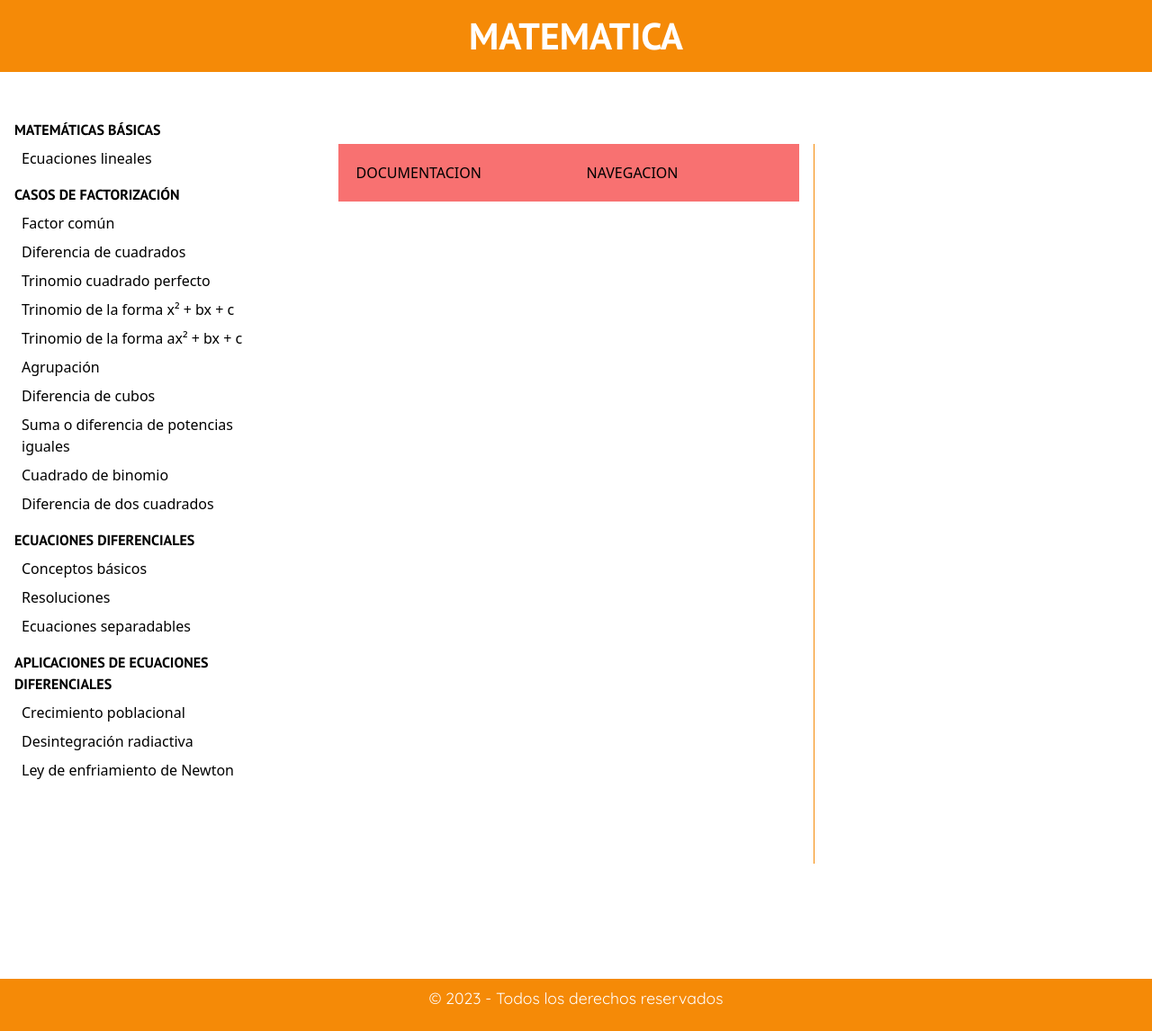
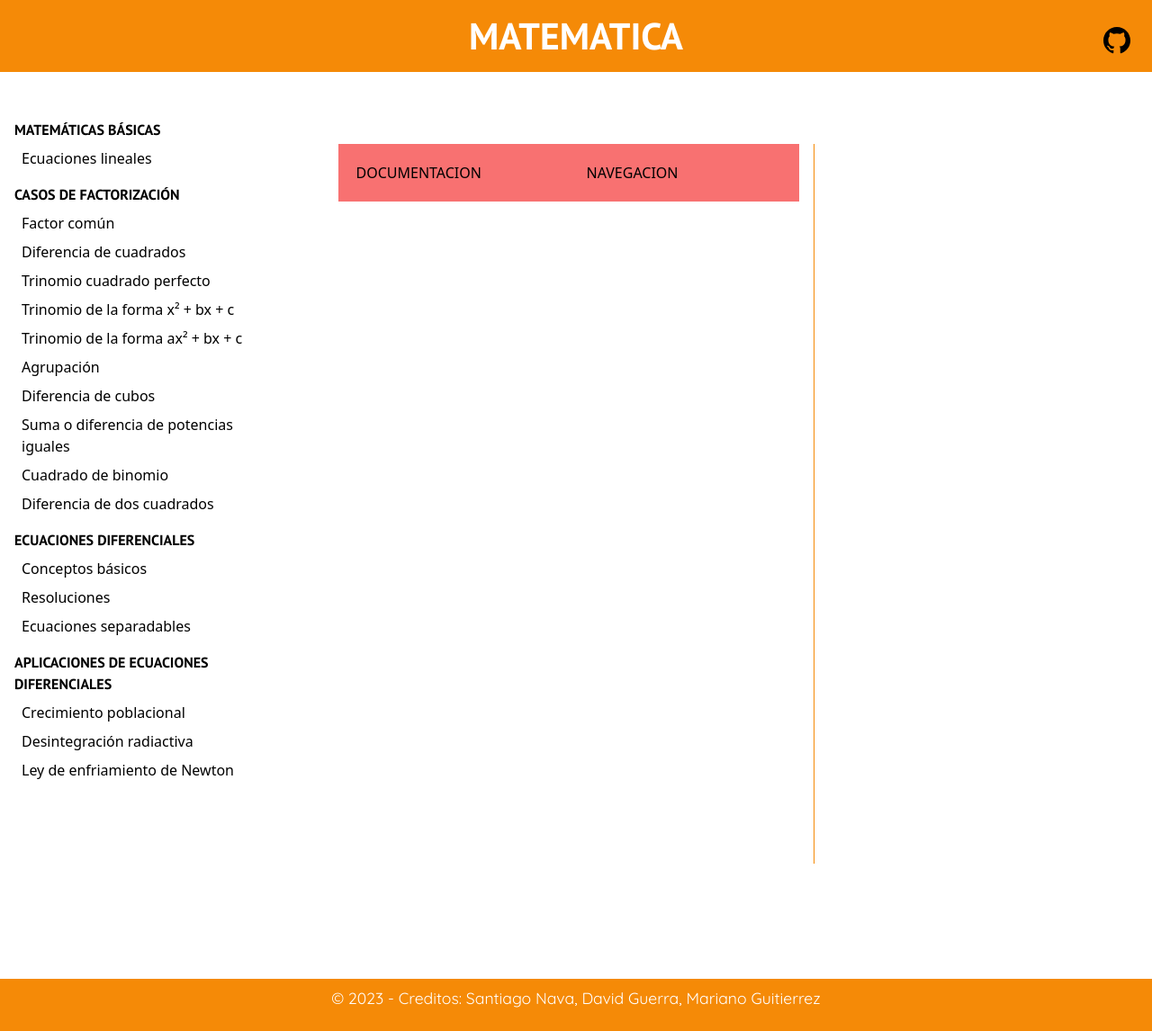
Before and after one commit to TatoBig/matebug, a SvelteKit app: page /docs in a window 1280 px wide. Shown: the whole page at 90% size. Built offline with nearby package versions, Linux system fonts and the light colour scheme.

Commit message:
finished icon git

```diff
--- a/src/components/layout/Footer.svelte
+++ b/src/components/layout/Footer.svelte
@@ -1,5 +1,5 @@
 <script>
-	let footerText = '© 2023 - Todos los derechos reservados';
+	let footerText = '© 2023 - Creditos: Santiago Nava, David Guerra, Mariano Guitierrez';
 </script>
 <footer class="bg-primary text-white p-2 text-center">
 	<div>
--- a/src/components/layout/Header.svelte
+++ b/src/components/layout/Header.svelte
@@ -1,9 +1,19 @@
 <script>
-  let pageTitle = 'MATEMATICA';
+	let pageTitle = 'MATEMATICA';
 </script>
 
-<header class="bg-primary text-white flex justify-center items-center fixed top-0 w-full h-20 ">
-  <div class="flex justify-center items-center" >
-    <h1>{pageTitle}</h1>
-  </div>
+<header class="bg-primary text-white flex justify-center items-center fixed top-0 w-full h-20">
+	<div class="flex justify-center items-center">
+		<h1>{pageTitle}</h1>
+	</div>
+	<div>
+		<div class="absolute right-6 bottom-5">
+      <a href="https://github.com/TatoBig/matebug" target="_blank" rel="noopener noreferrer">
+        <svg xmlns="http://www.w3.org/2000/svg" width="30" height="30" viewBox="0 0 24 24"
+          ><path
+            d="M12 0c-6.626 0-12 5.373-12 12 0 5.302 3.438 9.8 8.207 11.387.599.111.793-.261.793-.577v-2.234c-3.338.726-4.033-1.416-4.033-1.416-.546-1.387-1.333-1.756-1.333-1.756-1.089-.745.083-.729.083-.729 1.205.084 1.839 1.237 1.839 1.237 1.07 1.834 2.807 1.304 3.492.997.107-.775.418-1.305.762-1.604-2.665-.305-5.467-1.334-5.467-5.931 0-1.311.469-2.381 1.236-3.221-.124-.303-.535-1.524.117-3.176 0 0 1.008-.322 3.301 1.23.957-.266 1.983-.399 3.003-.404 1.02.005 2.047.138 3.006.404 2.291-1.552 3.297-1.23 3.297-1.23.653 1.653.242 2.874.118 3.176.77.84 1.235 1.911 1.235 3.221 0 4.609-2.807 5.624-5.479 5.921.43.372.823 1.102.823 2.222v3.293c0 .319.192.694.801.576 4.765-1.589 8.199-6.086 8.199-11.386 0-6.627-5.373-12-12-12z"
+          /></svg>
+      </a>
+		</div>
+	</div>
 </header>
```
